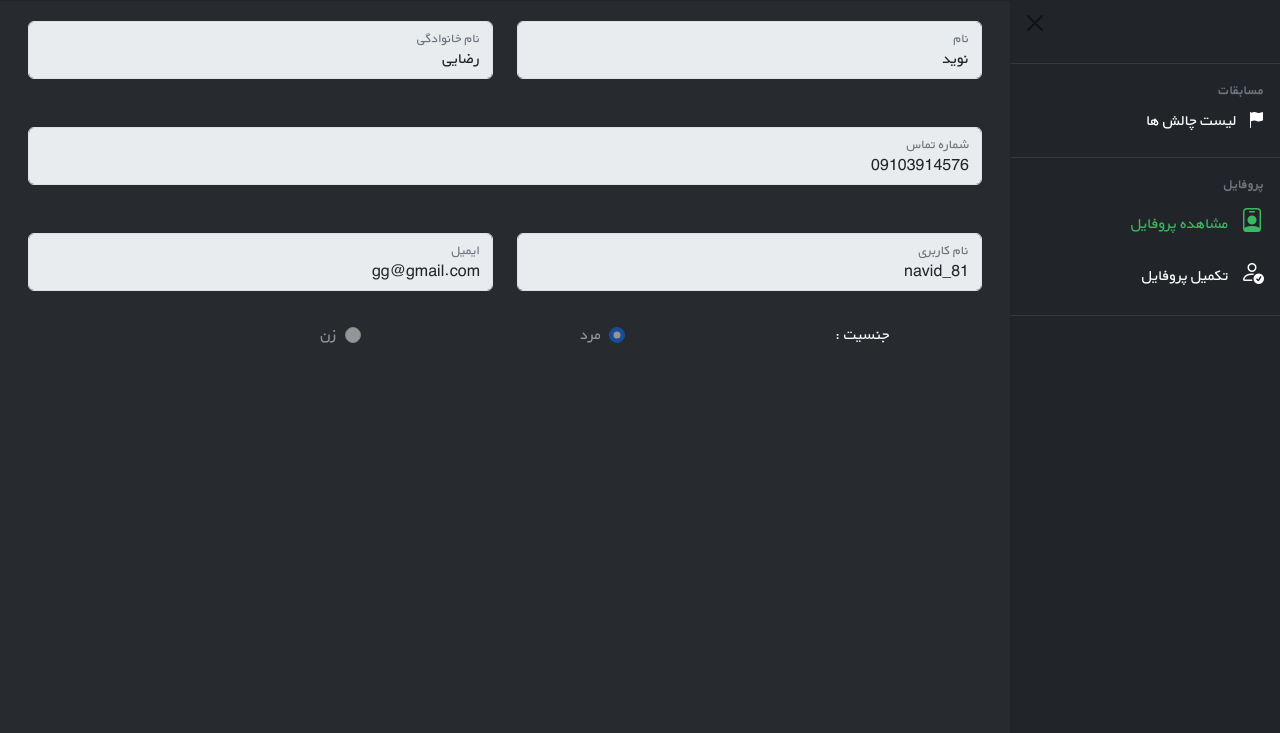
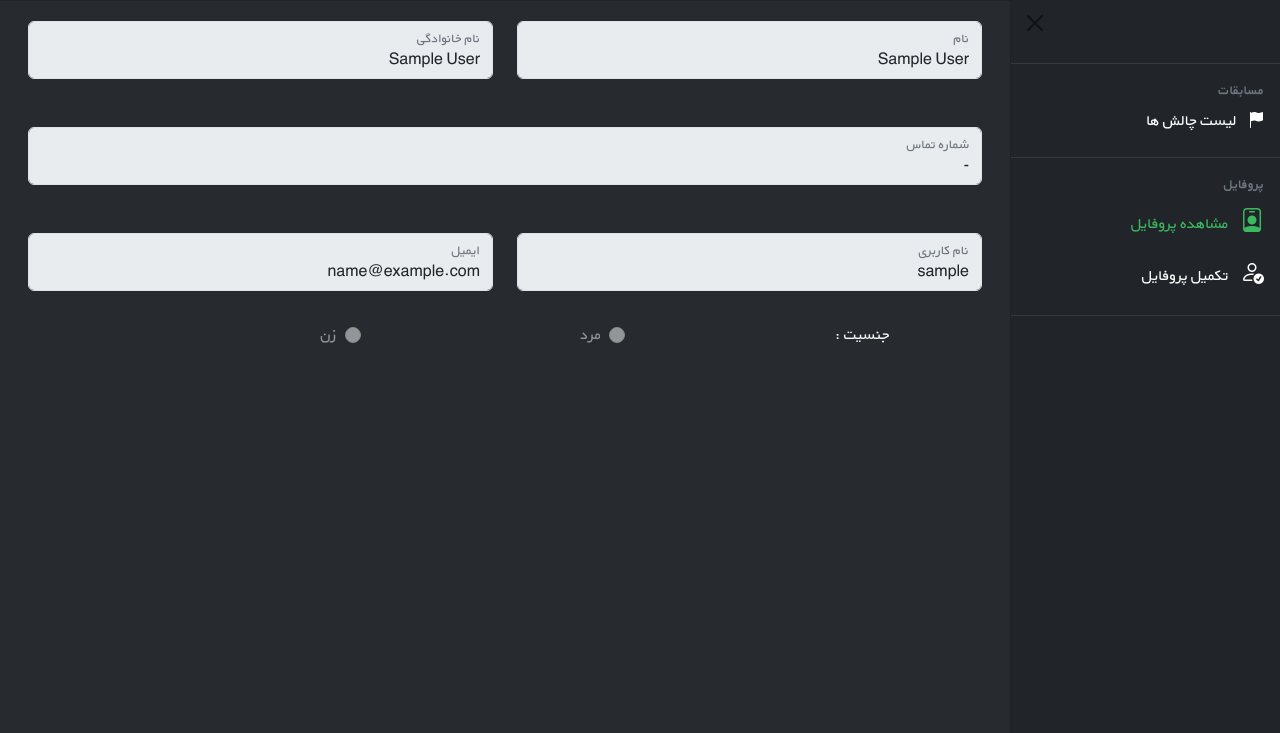
Before and after one commit to mr-z-one/apa_CTF, a PHP site: page /public/show-Profile.php in a window 1280 px wide. Shown: the part 67-800 px from the top of the page. Run offline with PHP 8.4, Linux system fonts and the light colour scheme; the visitor is signed in with stand-in values (Sample User, id 1).

Commit message:
finish show profile and start update profile development

```diff
--- /dev/null
+++ b/profile/inc/show-Profile.model.php
@@ -0,0 +1,23 @@
+<?php
+
+require_once __DIR__ . '/../../config/database.php';
+require_once __DIR__ . '/../../src/libs/connection.php' ;
+
+
+
+function get_user($user_id):array{
+
+    $sql = "SELECT username,email,name,last_name,gender,phone_number from users WHERE id=:user_id";
+
+    $stm = db() -> prepare($sql);
+
+    $stm->bindParam(":user_id", $user_id);
+    $stm->execute();
+
+    $result = $stm->fetch(PDO::FETCH_ASSOC);
+
+
+    return $result;
+
+
+}
--- a/profile/public/show-Profile.php
+++ b/profile/public/show-Profile.php
@@ -1,4 +1,5 @@
-<?php require_once __DIR__ . '/../../src/bootstrap.php'  ?>
+<?php require_once __DIR__ . '/../../src/bootstrap.php' ; ?>
+<?php require_once __DIR__ . '/../inc/show-Profile.model.php'  ?>
 
     <?php view("profile_header",['title' => "challenge-list"]) ?>
 
@@ -125,6 +126,32 @@
         </div>
     </div>
 
+    <?php
+        $user_data = get_user($_SESSION["user_id"]);
+
+        $name = $user_data["name"] ?? "-";
+        $last_name = $user_data["last_name"] ?? "-";
+
+        $phone_number = $user_data["phone_number"] ?? "-";
+
+        $username = $user_data["username"] ?? "-";
+        $email = $user_data["email"] ??"-";
+
+        $is_male = "";
+        $is_female = "";
+
+        $gender = $user_data["gender"] ??"";
+
+        if (strtolower($gender) == "m") {
+            $is_male = "checked ";
+        }else if (strtolower($gender) == "f") {
+            $is_female = "checked ";
+        }
+
+    ?>
+
+
+
     <!--off canvas-->
     <main class="mt-5 pt-4 ">
         <div class="container-fluid">
@@ -139,14 +166,14 @@
 
                     <div class="col">
                         <div class="form-floating mb-3">
-                            <input type="text" class="form-control" value="نوید" disabled id="name" placeholder="نام">
+                            <input type="text" class="form-control" value= "<?php echo $name; ?>"  disabled id="name" placeholder="نام">
                             <label for="name">نام</label>
                         </div>
 
                     </div>
                     <div class="col">
                         <div class="form-floating">
-                            <input type="text" class="form-control" id="l-name" value="رضایی" disabled placeholder="نام خانوادگی">
+                            <input type="text" class="form-control" id="l-name" value= "<?php echo $last_name; ?>" disabled placeholder="نام خانوادگی">
                             <label for="l-name">نام خانوادگی</label>
                         </div>
                     </div>
@@ -155,7 +182,7 @@
 
                     <div class="col-12">
                         <div class="form-floating mb-3">
-                            <input type="text" class="form-control" id="phone"value="09103914576" disabled>
+                            <input type="text" class="form-control" id="phone"disabled  value="<?php echo $phone_number; ?>"  >
                             <label for="phone">شماره تماس</label>
                         </div>
 
@@ -166,14 +193,14 @@
                     <div class="col">
                         <div class="form-floating mb-3">
                             <input type="text" class="form-control" id="username" placeholder="نام" disabled
-                                value="navid_81">
+                                value= "<?php echo $username; ?>">
                             <label for="username">نام کاربری</label>
                         </div>
 
                     </div>
                     <div class="col">
                         <div class="form-floating mb-3">
-                            <input type="text" class="form-control" id="email" disabled value="gg@gmail.com">
+                            <input type="text" class="form-control" id="email" disabled value= "<?php echo $email; ?>">
                             <label for="email">ایمیل</label>
                         </div>
 
@@ -185,7 +212,7 @@
                     </div>
                     <div class="col">
                         <div class="form-check text-white">
-                            <input class="form-check-input" disabled type="radio" name="radioDefault" id="radioDefault1" checked>
+                            <input class="form-check-input" disabled type="radio" name="radioDefault" id="radioDefault1" <?php echo $is_male ; ?> >
                             <label class="form-check-label" for="radioDefault1">
                                 مرد
                             </label>
@@ -193,7 +220,7 @@
                     </div>
                     <div class="col">
                         <div class="form-check text-white ">
-                            <input class="form-check-input" disabled type="radio" name="radioDefault" id="radioDefault2" >
+                            <input class="form-check-input" disabled type="radio" name="radioDefault" id="radioDefault2" <?php echo $is_female ; ?> >
                             <label class="form-check-label" for="radioDefault2">
                                 زن
                             </label>
```
Also changed, not shown: profile/inc/Profile-submit.model.php (added, +26 -0 lines).
